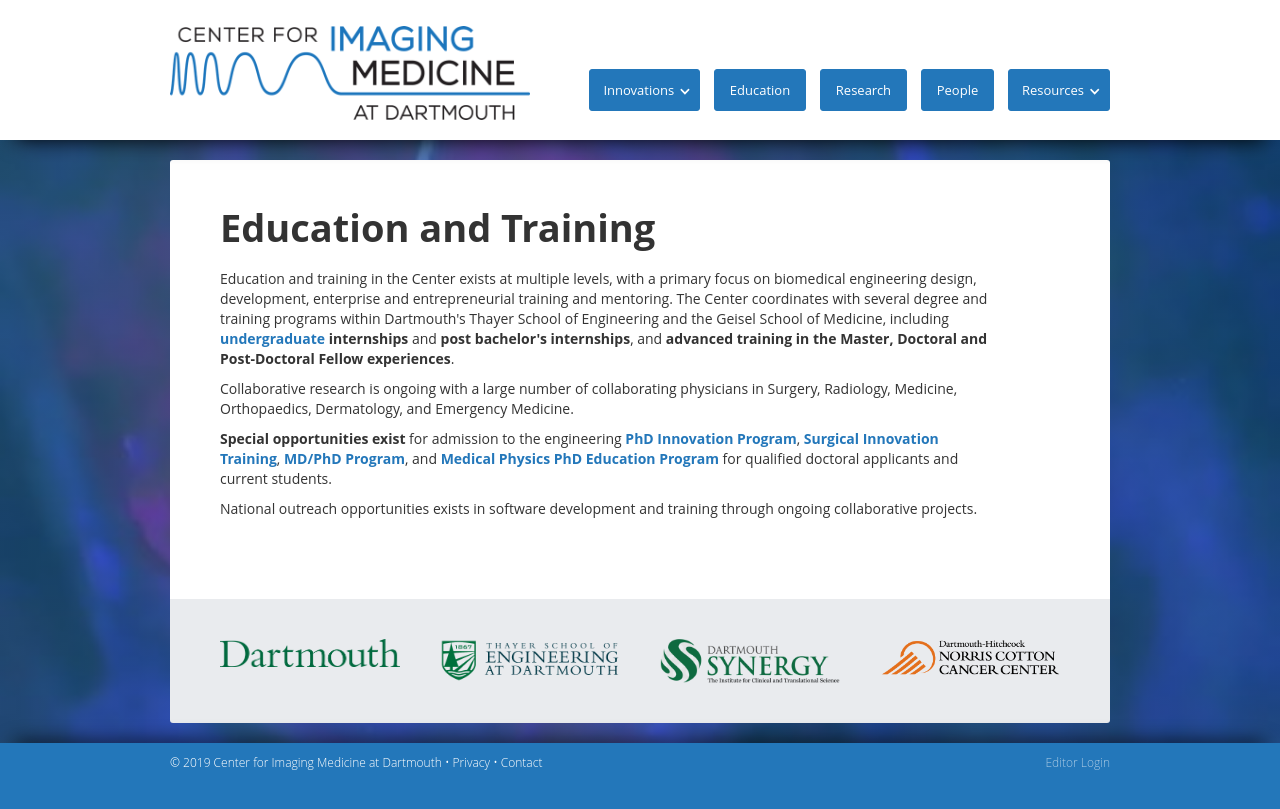
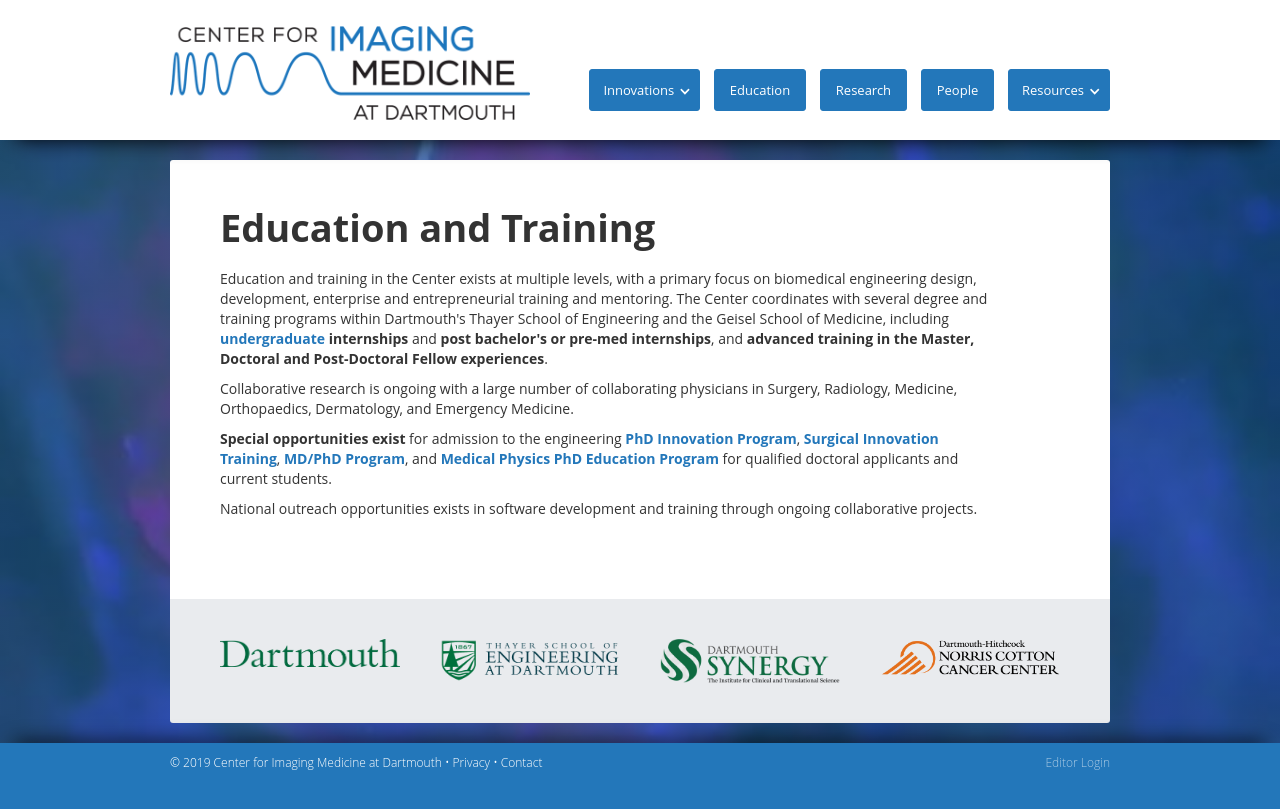
Before and after one commit to thayer/cim, a Jekyll site: the page built from education.html, in a window 1280 px wide. Shown: the top 809 px of the page. Built offline with Jekyll 4.4.1, drawn with Linux system fonts in a browser that asks for light colours.

Commit message:
Updated 'education.html' via CloudCannon

```diff
--- a/education.html
+++ b/education.html
@@ -7,7 +7,7 @@
       <div class="w-row">
         <div class="w-col w-col-11 column">
           <div class="w-richtext editable">
-            <p>Education and training in the Center exists at multiple levels, with a primary focus on biomedical engineering design, development, enterprise and entrepreneurial training and mentoring. The Center coordinates with several degree and training programs within Dartmouth's Thayer School of Engineering and the Geisel School of Medicine, including <strong><a data-cms-editor-link-style="undefined" target="_blank" href="https://engineering.dartmouth.edu/academics/undergraduate/ab/biomed-major/">undergraduate</a>&nbsp;internships</strong> and <strong>post bachelor's internships</strong>, and <strong>advanced training in the Master, Doctoral and Post-Doctoral Fellow experiences</strong>.</p>
+            <p>Education and training in the Center exists at multiple levels, with a primary focus on biomedical engineering design, development, enterprise and entrepreneurial training and mentoring. The Center coordinates with several degree and training programs within Dartmouth's Thayer School of Engineering and the Geisel School of Medicine, including <strong><a data-cms-editor-link-style="undefined" target="_blank" href="https://engineering.dartmouth.edu/academics/undergraduate/ab/biomed-major/">undergraduate</a>&nbsp;internships</strong> and <strong>post bachelor's or pre-med internships</strong>, and <strong>advanced training in the Master, Doctoral and Post-Doctoral Fellow experiences</strong>.</p>
             <p>Collaborative research is ongoing with a large number of collaborating physicians in Surgery, Radiology, Medicine, Orthopaedics, Dermatology, and Emergency Medicine.</p>
             <p><strong>Special opportunities exist</strong> for admission to the engineering <strong><a href="http://engineering.dartmouth.edu/academics/graduate/innovation/">PhD Innovation Program</a></strong>,<strong> <a href="__notset__">S</a><a href="http://engineering.dartmouth.edu/academics/graduate/innovation/surgical-training-track/">urgical Innovation Training</a></strong>, <a data-cms-editor-link-style="undefined" href="https://engineering.dartmouth.edu/academics/graduate/md/"><strong>MD/PhD Program</strong></a>, and <strong><a href="http://sites.dartmouth.edu/medphys/">Medical Physics PhD Education Program&nbsp;</a></strong>for qualified doctoral applicants and current students. &nbsp;</p>
             <p>National outreach opportunities exists in software development and training through ongoing collaborative projects.</p>
```
